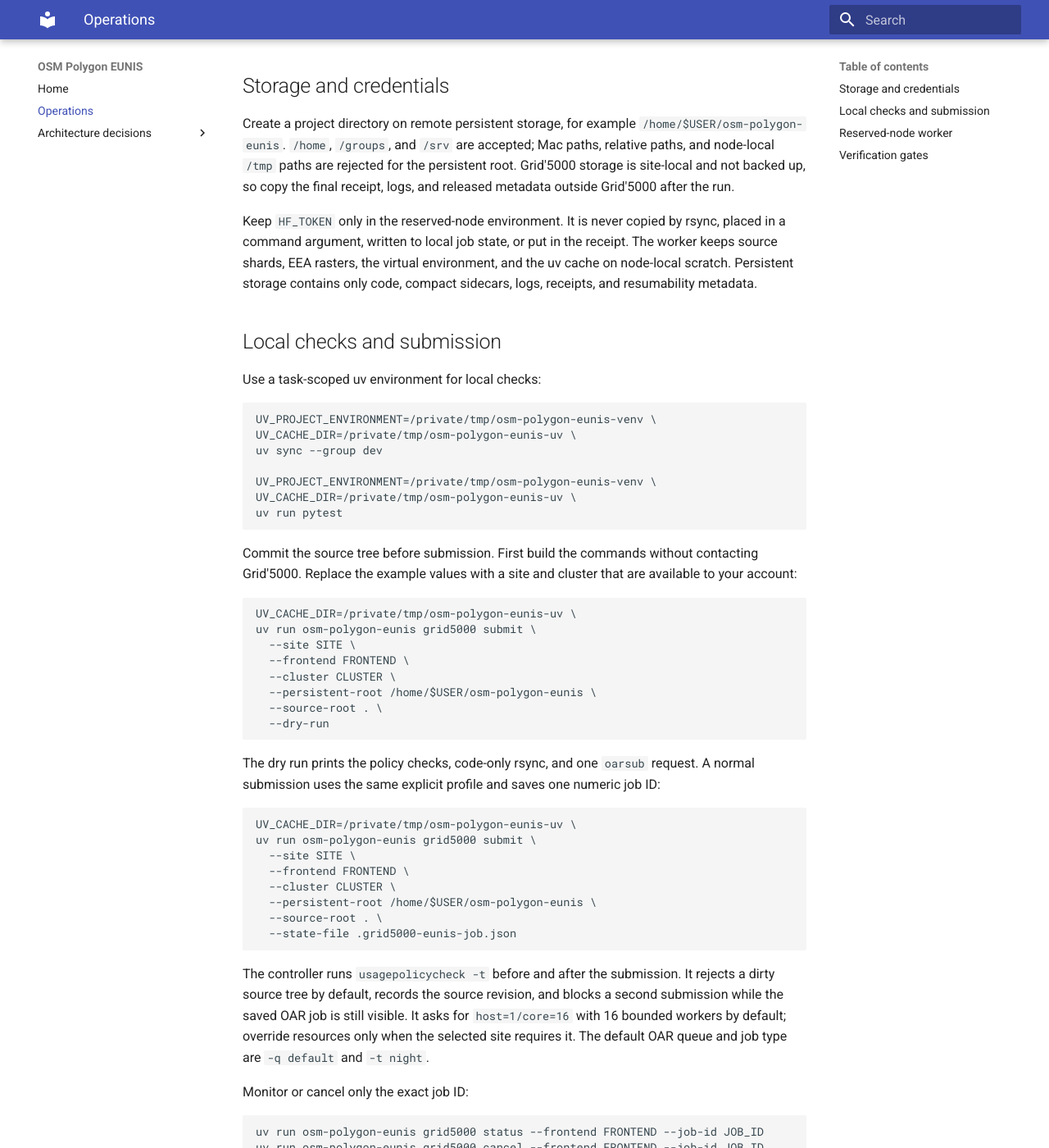
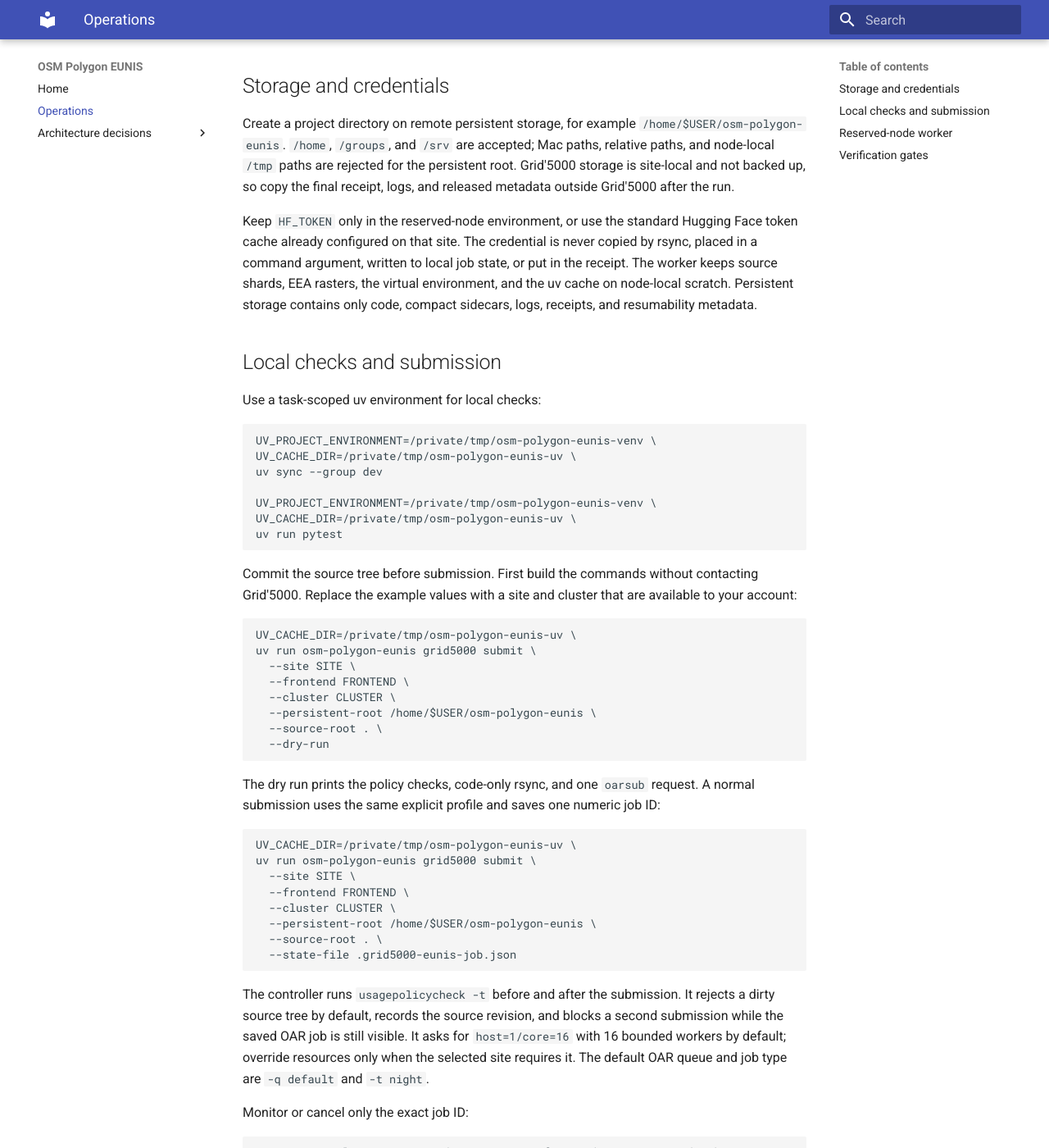
Before and after one commit to NoeFlandre/osm-polygon-eunis, an MkDocs documentation site: the page built from docs/operations.md, in a window 1280 px wide and 1400 px high, scrolled down 478 px. Shown: the whole window at 82% size. Built offline with MkDocs 1.6.1 and Material for MkDocs 9.7.7, drawn with Linux system fonts in a browser that asks for light colours; some of the changed text lies outside the part shown.

Commit message:
fix: use site Hugging Face cache on Grid5000

````diff
--- a/docs/operations.md
+++ b/docs/operations.md
@@ -27,11 +27,13 @@
 persistent root. Grid'5000 storage is site-local and not backed up, so copy
 the final receipt, logs, and released metadata outside Grid'5000 after the run.
 
-Keep `HF_TOKEN` only in the reserved-node environment. It is never copied by
-rsync, placed in a command argument, written to local job state, or put in the
-receipt. The worker keeps source shards, EEA rasters, the virtual environment,
-and the uv cache on node-local scratch. Persistent storage contains only code,
-compact sidecars, logs, receipts, and resumability metadata.
+Keep `HF_TOKEN` only in the reserved-node environment, or use the standard
+Hugging Face token cache already configured on that site. The credential is
+never copied by rsync, placed in a command argument, written to local job
+state, or put in the receipt. The worker keeps source shards, EEA rasters, the
+virtual environment, and the uv cache on node-local scratch. Persistent
+storage contains only code, compact sidecars, logs, receipts, and resumability
+metadata.
 
 ## Local checks and submission
 
@@ -98,11 +100,12 @@
 ## Reserved-node worker
 
 OAR runs `scripts/grid5000/release.sh` from the synchronized source tree. It
-requires `OAR_JOB_ID`, `HF_TOKEN`, and a persistent root under `/home`,
-`/groups`, or `/srv`. It sets `EUNIS_SOURCE_DIR` and `EUNIS_REFERENCE_DIR`
-under node-local scratch, `EUNIS_SIDECAR_DIR` under persistent storage, and
-`UV_CACHE_DIR` under scratch. It invokes the release CLI without a dataset
-filter, so all three sources are selected:
+requires `OAR_JOB_ID`, either `HF_TOKEN` or the standard
+`$HF_HOME/token` (normally `$HOME/.cache/huggingface/token`), and a persistent
+root under `/home`, `/groups`, or `/srv`. It sets `EUNIS_SOURCE_DIR` and
+`EUNIS_REFERENCE_DIR` under node-local scratch, `EUNIS_SIDECAR_DIR` under
+persistent storage, and `UV_CACHE_DIR` under scratch. It invokes the release
+CLI without a dataset filter, so all three sources are selected:
 
 ```text
 uv run --frozen --no-dev osm-polygon-eunis release \
````
Also changed, not shown: docs/superpowers/specs/2026-09-22-grid5000-all-sources-design.md (+2 -1 lines), 2 other files.
